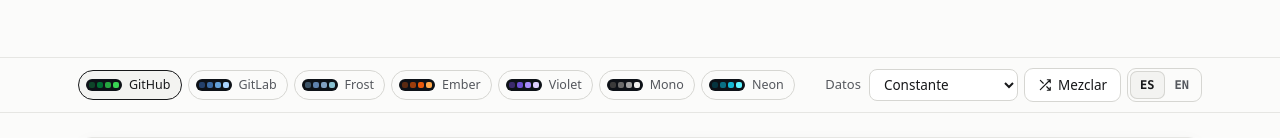
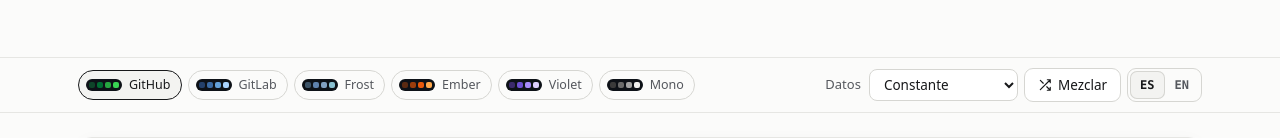
Before and after one commit to ingfranciscastillo/contrib-graphs, a React (Vite) app: page / in a window 1280 px wide. Shown: the part 635-773 px from the top of the page. Built offline with nearby package versions, Linux system fonts and the light colour scheme.

Commit message:
feat(themes)!: remove the neon preset and theme-level glow
Glow is now only an opt-in prop on ClassicGraph instead of a theme flag.

BREAKING CHANGE: The neon theme and GraphTheme.glow are gone.

```diff
--- a/src/components/contribution-graph/themes.ts
+++ b/src/components/contribution-graph/themes.ts
@@ -16,8 +16,6 @@ export interface GraphTheme {
   name: string
   light: ThemePalette
   dark: ThemePalette
-  /** Las variantes que lo soportan añaden un brillo a las celdas activas. */
-  glow?: boolean
 }
 
 const lightBase = { text: '#1f2328', muted: '#656d76', surface: '#ffffff', border: '#d0d7de' }
@@ -54,12 +52,6 @@ export const themes = {
     light: { ...lightBase, levels: ['#ececec', '#c4c4c4', '#8f8f8f', '#5a5a5a', '#1f1f1f'] },
     dark: { ...darkBase, surface: '#0f0f0f', border: '#2e2e2e', levels: ['#1c1c1c', '#3a3a3a', '#6b6b6b', '#a3a3a3', '#f0f0f0'] },
   },
-  neon: {
-    name: 'Neon',
-    glow: true,
-    light: { ...lightBase, levels: ['#e8eaf0', '#9ef0f0', '#3ad6e6', '#0aa5c9', '#0a5f8f'] },
-    dark: { ...darkBase, surface: '#0a0c12', border: '#1d2433', text: '#e6f6ff', muted: '#7d8ca3', levels: ['#141824', '#06343f', '#0a6f84', '#14b8d4', '#5ff4ff'] },
-  },
 } satisfies Record<string, GraphTheme>
 
 export type ThemeName = keyof typeof themes
--- a/src/components/contribution-graph/variants/GridGraph.tsx
+++ b/src/components/contribution-graph/variants/GridGraph.tsx
@@ -12,7 +12,7 @@ export interface GridGraphProps extends BaseGraphProps {
   radius?: number
   showWeekdays?: boolean
   showMonths?: boolean
-  /** Brillo en las celdas con actividad. Default: el del tema. */
+  /** Brillo en las celdas más activas. */
   glow?: boolean
   /** `crop` recorta semanas antiguas en pantallas angostas; `scale` encoge el SVG. */
   fit?: 'crop' | 'scale'
@@ -31,10 +31,10 @@ function useGrid(props: GridGraphProps, shape: Shape) {
   const pitch = cellSize + gap
   const left = showWeekdays ? 30 : 0
   const top = showMonths ? 15 : 0
-  const { calendar, periodTotal, interaction, theme } = useCalendarGraph(props, {
+  const { calendar, periodTotal, interaction } = useCalendarGraph(props, {
     fit: { pitch, reserved: left - gap, enabled: fit === 'crop' },
   })
-  const glow = props.glow ?? theme.glow ?? false
+  const glow = props.glow ?? false
   const filterId = useSvgId('cg-glow')
   const weekdays = useMemo(() => weekdayLabels(props.locale, props.weekStart ?? 0), [props.locale, props.weekStart])
 
```
